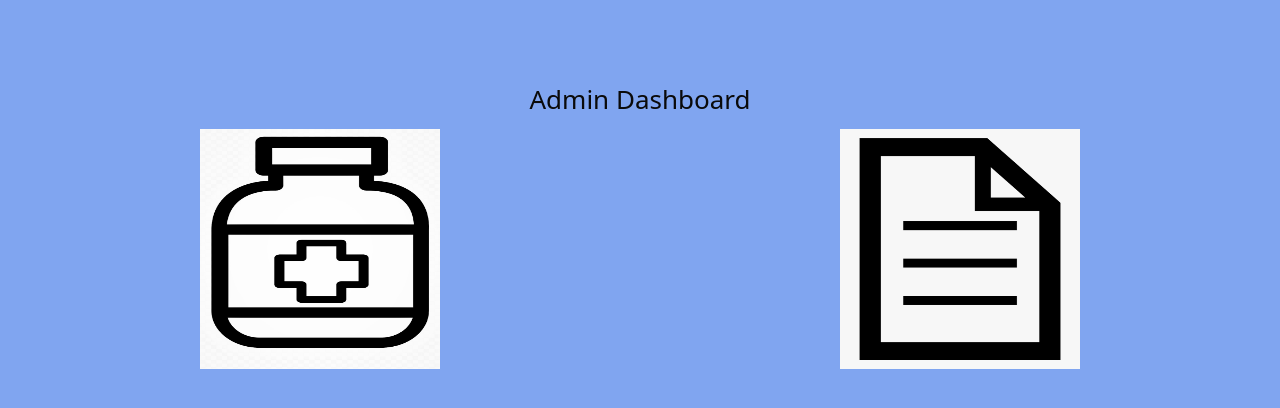
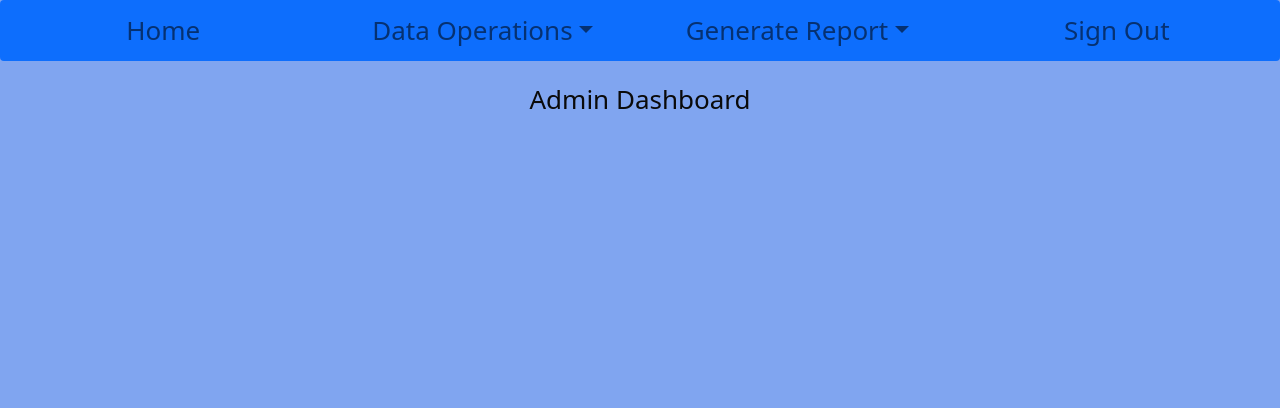
Before and after one commit to lwcreel/HealthCarePortal, a React (Create React App) app: page /admin in a window 1280 px wide. Shown: the top 408 px of the page. Built offline with nearby package versions, Linux system fonts and the light colour scheme.

Commit message:
Converted seperate dashboards to navbar

```diff
--- a/src/App.js
+++ b/src/App.js
@@ -4,9 +4,6 @@ import { BrowserRouter, Route, Routes } from 'react-router-dom';
 import Login from "./components/Auth/LoginPage.js";
 import AdminDashboard from "./components/Admin/AdminDashboard.js";
 import Dashboard from "./components/User/Dashboard.js";
-import AdminMedDashboard from "./components/Admin/AdminMedDashboard.js";
-import AdminReportDashboard from "./components/Admin/AdminReportDashboard.js";
-import MedicineShop from "./components/User/MedicineShop.js";
 
 // TODO: Add admin and user service routing
 
@@ -19,10 +16,7 @@ function App() {
           <Route path="/" element={<LandingPage />} />
           <Route path="/login/:isAdmin" element={<Login />} />
           <Route path="/admin" element={<AdminDashboard />} />
-          <Route path="/admin/medicine" element ={<AdminMedDashboard />} />
-          <Route path="/admin/reports" element ={<AdminReportDashboard />} />
           <Route path="/dashboard" element={<Dashboard />} />
-          <Route path="/dashboard/shop" element={<MedicineShop />} />
         </Routes>
       </div>
     </BrowserRouter>
--- a/src/components/Admin/AdminDashboard.js
+++ b/src/components/Admin/AdminDashboard.js
@@ -1,22 +1,12 @@
 import React from 'react';
-import { Container, Row, Col } from 'react-bootstrap';
-import { Link } from 'react-router-dom';
-import  medLogo  from './../../resources/med-bottle-logo.jpg'
-import  reportLogo  from './../../resources/report-logo.png'
-
-// TODO: Convert dashboards to navbar
+import { Container } from 'react-bootstrap';
+import AdminNavbar from './AdminNavbar';
 
 export default function AdminDashboard() {
   return (
-
-    <Container fluid >
-      <Row>
-        <p>Admin Dashboard</p>
-      </Row>
-      <Row>
-        <Col md={6}><Link to="/admin/medicine"><img className="Link-logo" src={medLogo} alt="Update Med Data"/></Link></Col>
-        <Col md={6}><Link to="/admin/reports"><img className="Link-logo" src={reportLogo} alt="Generate Report"/></Link></Col>
-      </Row>
+    <Container>
+      <AdminNavbar />
+      Admin Dashboard
     </Container>
   );
 }
--- a/src/components/Admin/AdminMedDashboard.js
+++ /dev/null
@@ -1,18 +0,0 @@
-import React from 'react';
-import { Link } from 'react-router-dom';
-import { Container, Row, Col } from 'react-bootstrap';
-
-export default function AdminMedDashboard() {
-  return (
-    <Container fluid>
-      <Row>
-        <p>Medicine Operations</p>
-      </Row>
-      <Row>
-        <Col md={4}><Link to="/admin/medicine/add">Add Medicine</Link></Col>
-        <Col md={4}><Link to="/admin/medicine/delete">Delete Medicine</Link></Col>
-        <Col md={4}><Link to="/admin/medicine/update">Update Medicine</Link></Col>
-      </Row>
-    </Container>
-  );
-}
--- /dev/null
+++ b/src/components/Admin/AdminNavbar.js
@@ -0,0 +1,28 @@
+import React from 'react';
+import { Nav, Navbar, NavDropdown } from 'react-bootstrap';
+
+export default function AdminNavbar() {
+
+    return (
+        <Navbar variant="primary" bg="primary"  fixed="top">
+            <Nav justify variant="pills" className='me-auto'>
+                <Nav.Link to="/dashboard"> Home </Nav.Link>
+                <NavDropdown title="Data Operations">
+                    <NavDropdown.Item>Add New Medicine</NavDropdown.Item>
+                    <NavDropdown.Item>Update Medicine</NavDropdown.Item>
+                    <NavDropdown.Item>Remove Medcine</NavDropdown.Item>
+                    <NavDropdown.Divider />
+                    <NavDropdown.Item>View Reports</NavDropdown.Item>
+                </NavDropdown>
+                <NavDropdown title="Generate Report">
+                    <NavDropdown.Item>Stock Report</NavDropdown.Item>
+                    <NavDropdown.Item>Sales Report</NavDropdown.Item>
+                    <NavDropdown.Item>Medicine Report</NavDropdown.Item>
+                    <NavDropdown.Item>Order Report</NavDropdown.Item>
+                    <NavDropdown.Item>Data Report</NavDropdown.Item>
+                </NavDropdown>
+                <Nav.Link> Sign Out </Nav.Link>
+            </Nav>
+        </Navbar>
+    );
+}
--- a/src/components/Admin/AdminReportDashboard.js
+++ /dev/null
@@ -1,22 +0,0 @@
-import React from 'react';
-import { Link } from 'react-router-dom';
-import { Container, Row, Col } from 'react-bootstrap';
-
-export default function AdminReportDashboard() {
-  return (
-    <Container fluid>
-      <Row>
-        <p>Generate Reports</p>
-      </Row>
-      <Row>
-        <Col md={4}><Link to="/admin/reports/stock">Stock Report</Link></Col>
-        <Col md={4}><Link to="/admin/reports/sales">Sales Report</Link></Col>
-        <Col md={4}><Link to="/admin/reports/medicine">Medicine Report</Link></Col>
-      </Row>
-      <Row>
-        <Col md={6}><Link to="/admin/reports/order">Order Report</Link></Col>
-        <Col md={6}><Link to="/admin/reports/data">Data Report</Link></Col>
-      </Row>
-    </Container>
-  );
-}
```
